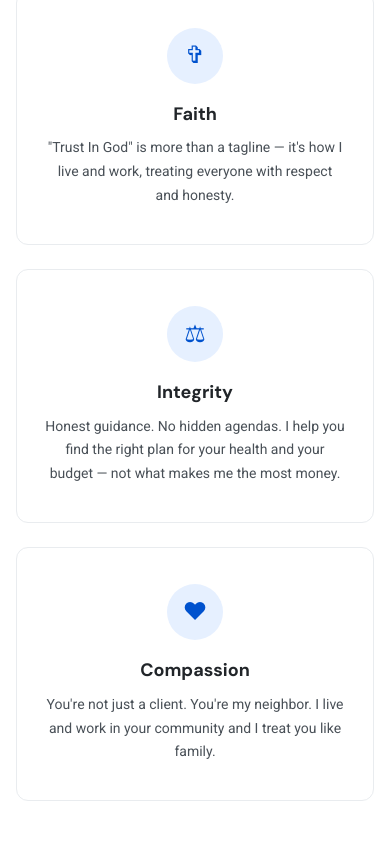
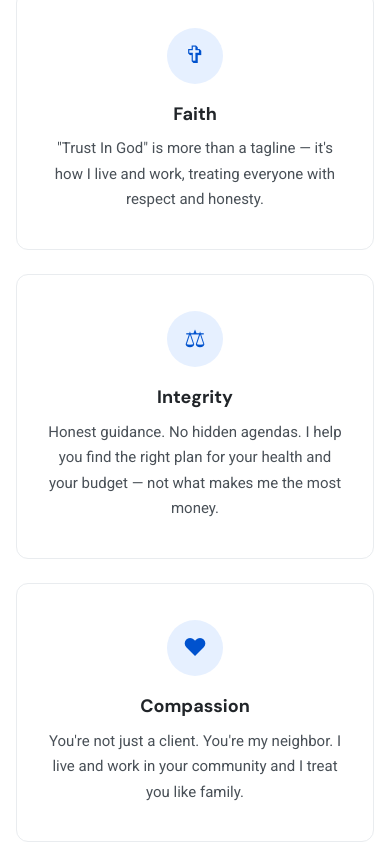
Before and after one commit to Skwoodge/h2i, a website built with Vite: page index.html in a window 390 px wide. Shown: the part 2456-3304 px from the top of the page. Built offline with nearby package versions, Linux system fonts and the light colour scheme.

Commit message:
improve mobile readability: bump card text to 15px

```diff
--- a/src/style.css
+++ b/src/style.css
@@ -701,6 +701,7 @@ section { padding: 88px 0; }
   .mobile-toggle { display: block; }
   .trust-bar-inner { gap: 16px; }
   section { padding: 56px 0; }
+  .s-card p, .v-card p, .step p { font-size: 15px; line-height: 1.7; }
 }
 
 @media (max-width: 480px) {
```
